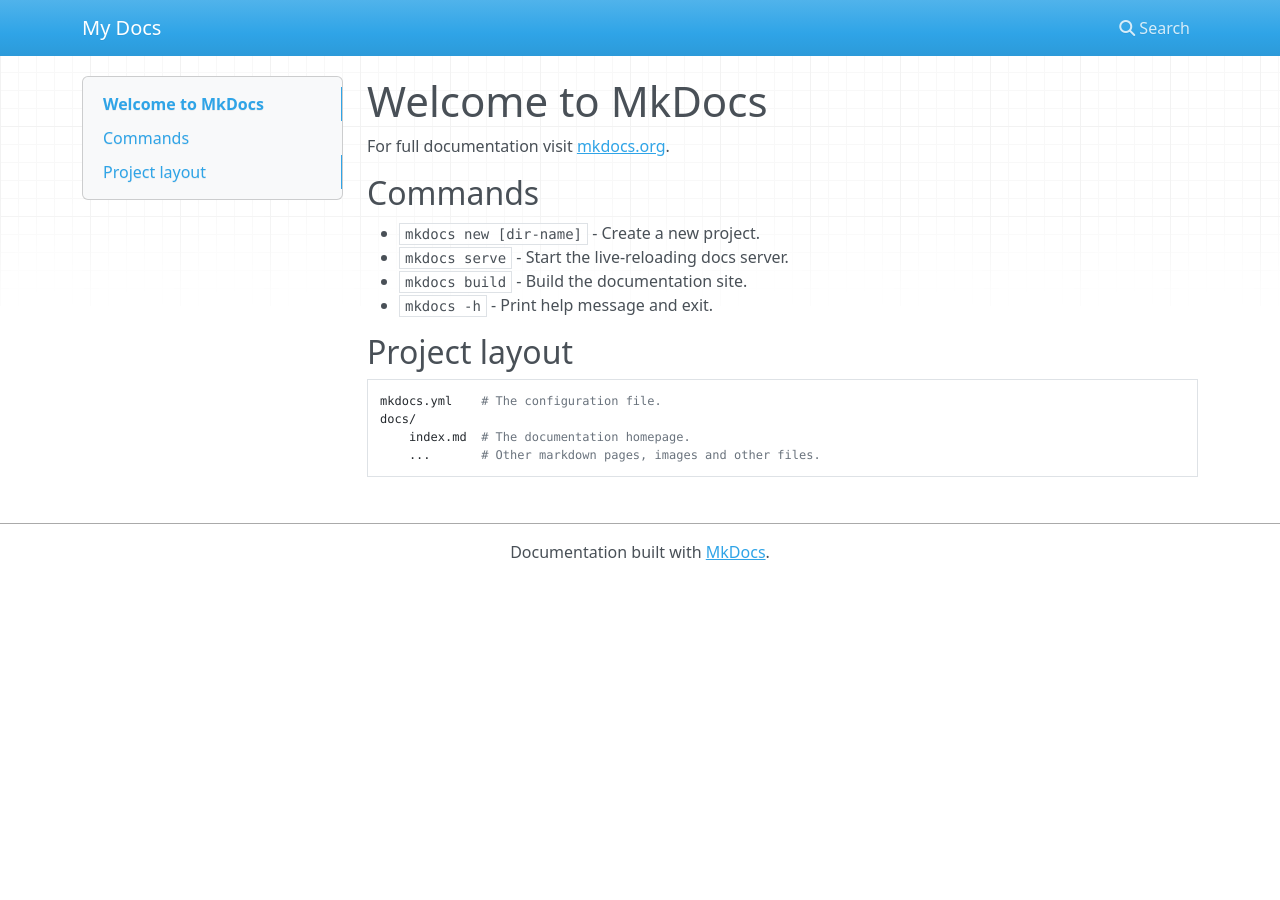
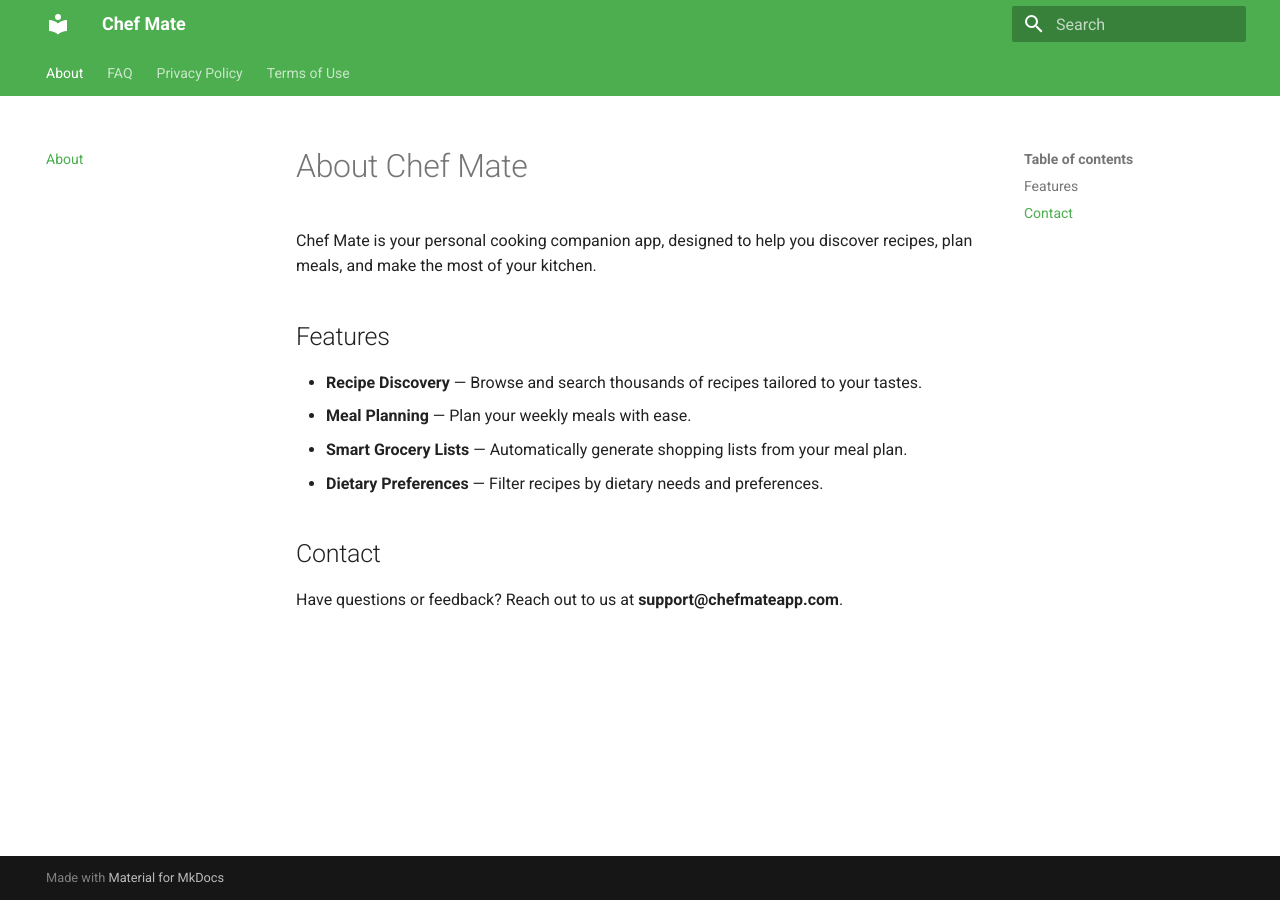
Before and after one commit to plusmobileapps/chefmate-site, an MkDocs documentation site: the page built from docs/index.md, in a window 1280 px wide. Built offline with MkDocs 1.6.1 and Material for MkDocs 9.7.7, drawn with Linux system fonts in a browser that asks for light colours; nearby versions of some CDN libraries.

Commit message:
feat: add Material theme, site pages, and GitHub Pages deploy workflow
Set up MkDocs Material theme with About, FAQ, Privacy Policy, and Terms of Use pages. Add GitHub Actions workflow to auto-deploy to GitHub Pages on push to main.

Co-Authored-By: Claude Opus 4.6 <noreply@anthropic.com>

```diff
--- a/docs/index.md
+++ b/docs/index.md
@@ -1,17 +1,14 @@
-# Welcome to MkDocs
+# About Chef Mate
 
-For full documentation visit [mkdocs.org](https://www.mkdocs.org).
+Chef Mate is your personal cooking companion app, designed to help you discover recipes, plan meals, and make the most of your kitchen.
 
-## Commands
+## Features
 
-* `mkdocs new [dir-name]` - Create a new project.
-* `mkdocs serve` - Start the live-reloading docs server.
-* `mkdocs build` - Build the documentation site.
-* `mkdocs -h` - Print help message and exit.
+- **Recipe Discovery** — Browse and search thousands of recipes tailored to your tastes.
+- **Meal Planning** — Plan your weekly meals with ease.
+- **Smart Grocery Lists** — Automatically generate shopping lists from your meal plan.
+- **Dietary Preferences** — Filter recipes by dietary needs and preferences.
 
-## Project layout
+## Contact
 
-    mkdocs.yml    # The configuration file.
-    docs/
-        index.md  # The documentation homepage.
-        ...       # Other markdown pages, images and other files.
+Have questions or feedback? Reach out to us at **support@chefmateapp.com**.
--- a/mkdocs.yml
+++ b/mkdocs.yml
@@ -1 +1,19 @@
-site_name: My Docs
+site_name: Chef Mate
+theme:
+  name: material
+  palette:
+    scheme: default
+    primary: green
+    accent: light green
+  font:
+    text: Roboto
+    code: Roboto Mono
+  features:
+    - navigation.tabs
+    - navigation.sections
+
+nav:
+  - About: index.md
+  - FAQ: faq.md
+  - Privacy Policy: privacy-policy.md
+  - Terms of Use: terms-of-use.md
```
Also changed, not shown: docs/faq.md (added, +33 -0 lines), docs/privacy-policy.md (added, +61 -0 lines), docs/terms-of-use.md (added, +52 -0 lines), 1 other file.
